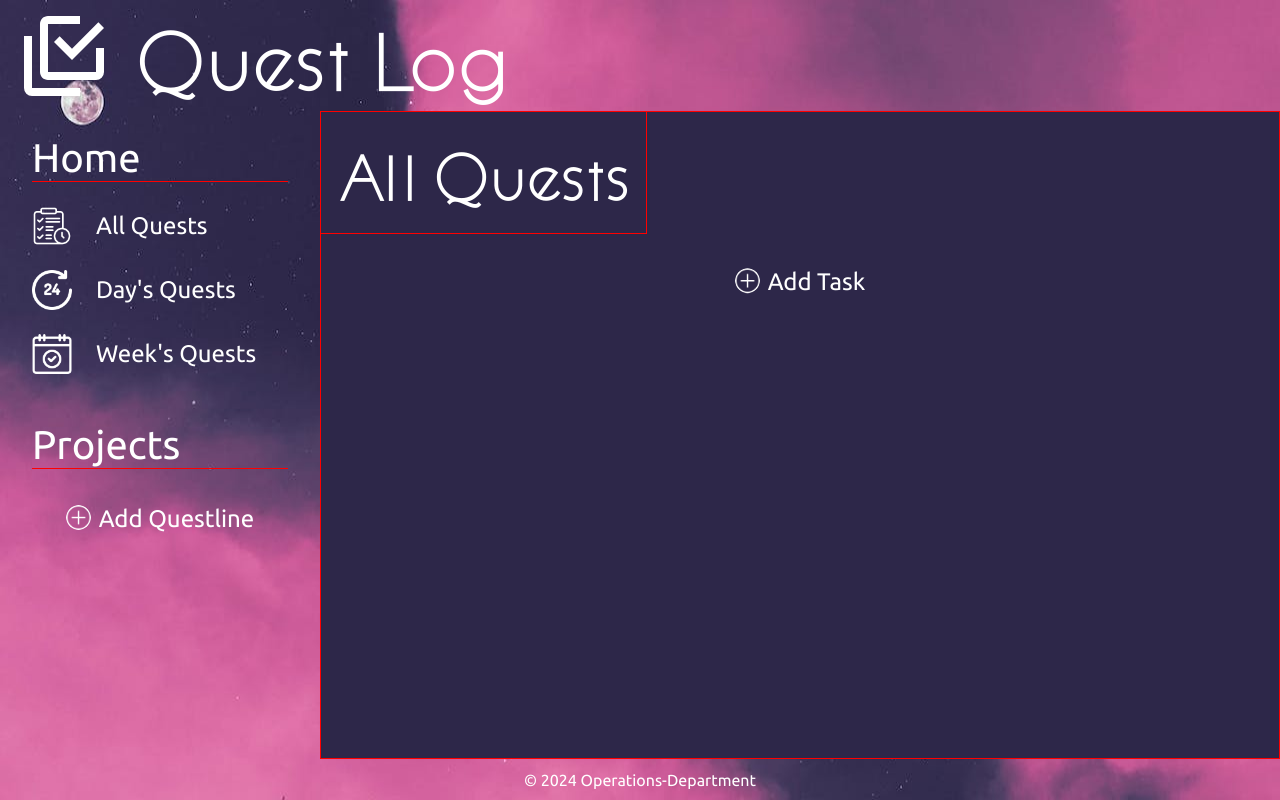
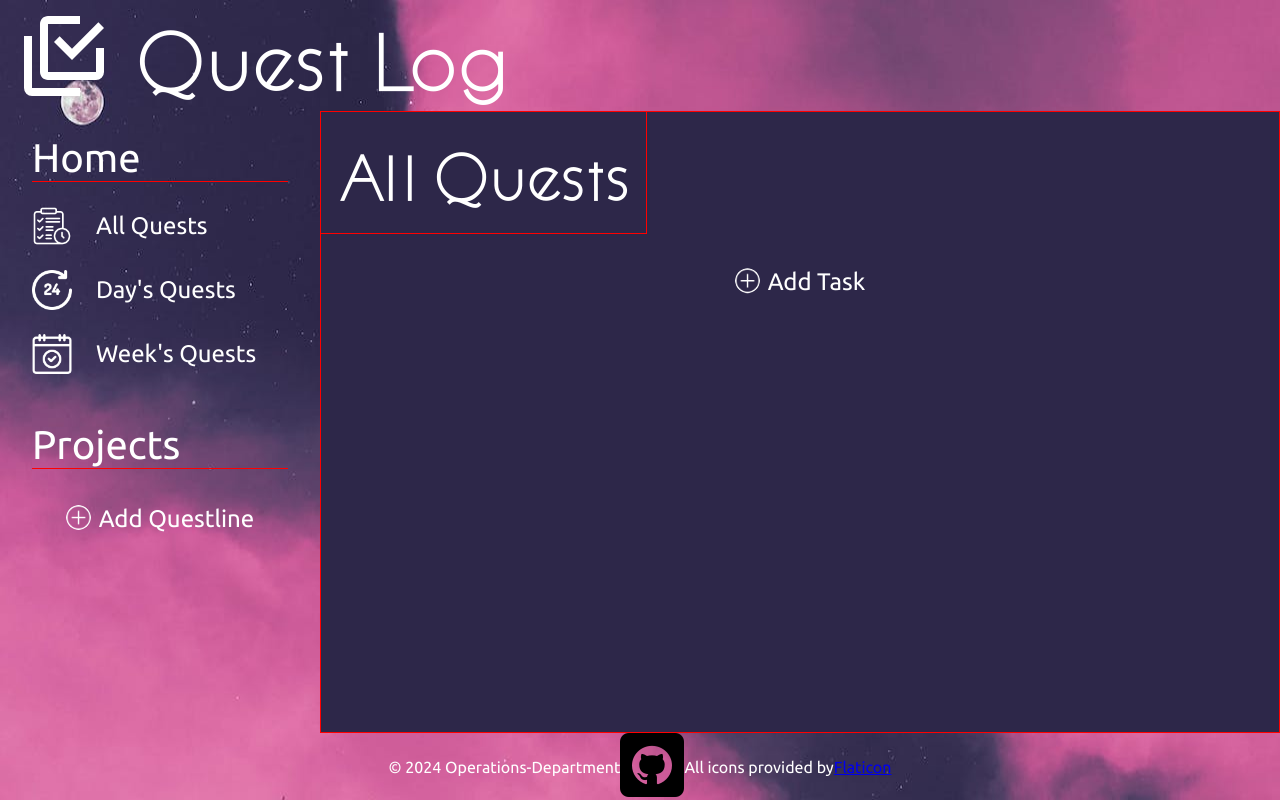
Before and after one commit to Operations-Department/todo-list, a website built with webpack: page src/index.html in a window 1280 px wide. Built offline with nearby package versions, Linux system fonts and the light colour scheme.

Commit message:
Add icon credits; webpack mode: production

```diff
--- a/src/index.html
+++ b/src/index.html
@@ -3,7 +3,7 @@
 <head>
     <meta charset="UTF-8">
     <meta name="viewport" content="width=device-width, initial-scale=1.0">
-    <!-- <link rel="icon" type="image/png" href="./imgs/check.png"> -->
+    <link rel="icon" type="image/png" href="./imgs/check.png">
     <title>Quest Log</title>
 </head>
 <body>
@@ -39,7 +39,6 @@
                     <ul class="project-tasks">
                         <h1 class="side-bar-title">Projects</h1>
                         <li class="project-tasks-list">
-                            <!-- <img class="add-icon" src="./imgs/plus-circle-outline.png" alt="add-icon"> -->
                             <button class="add-questline">
                                 <div class="add-icon"></div>
                                 Add Questline</button>
@@ -54,8 +53,12 @@
         <footer>
             &copy; 2024 Operations-Department
             <a href="https://github.com/Operations-Department/todo-list">
-                <!-- <img src="./imgs/github.png" alt="github-icon"> -->
+                <img src="./imgs/github.png" alt="github-icon">
             </a>
+                All icons provided by
+                <a href="https://www.flaticon.com/">
+                    Flaticon
+                </a>
         </footer>
     </div>
 </body>
--- a/webpack.config.js
+++ b/webpack.config.js
@@ -2,7 +2,7 @@ const path = require('path');
 const HtmlWebpackPlugin = require('html-webpack-plugin');
 
 module.exports = {
-    mode: 'development',
+    mode: 'production',
     entry: './src/index.js',
     devtool: 'inline-source-map',
     plugins: [
```
Also changed, not shown: dist/index.html, 1 other file.
